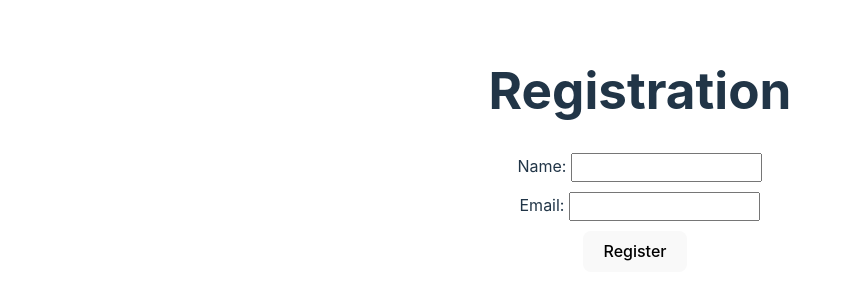
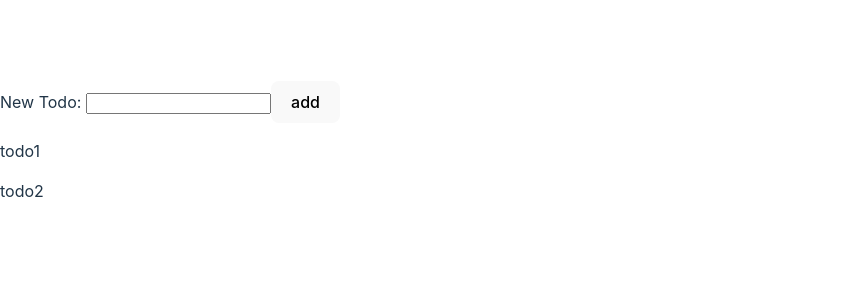
Before and after one commit to sksheikh/react-app, a React (Vite) app in the folder 02.react-icon/: page / in a window 1280 px wide. Shown: the part 250-550 px from the top of the page, without its empty margins (0-852 px from the left). Built offline with nearby package versions, Linux system fonts and the light colour scheme.

Commit message:
basic todo app with state lifting

```diff
--- a/02.react-icon/src/App.jsx
+++ b/02.react-icon/src/App.jsx
@@ -1,14 +1,20 @@
-import React from 'react'
-import Form from './Components/Form';
+import React, { useState } from 'react'
+import Todos from './Components/Todos'
+import NewTodo from './Components/NewTodo';
 
 export default function App() {
+  const todos = ['todo1','todo2'];
+  const [newTodos, setNewTodo] = useState(todos);
 
-  const handleChildData = (data) => {
-    console.log(data)
+  const handleNewTodo = (newTodo) => {
+    setNewTodo([...newTodos, newTodo]);
+    // console.log(newTodos);
   }
+
   return (
     <div >
-      <Form onChildData={handleChildData} />
+      <NewTodo onNewTodos={handleNewTodo}/>
+      <Todos todos={newTodos}/>
     </div>
   )
 }
--- /dev/null
+++ b/02.react-icon/src/Components/NewTodo.jsx
@@ -0,0 +1,28 @@
+import React, { useState } from 'react'
+
+export default function NewTodo({onNewTodos}) {
+
+  const [todo, setTodo] = useState('')
+
+  const handleChange = (e) => {
+    setTodo(e.target.value);
+  }
+
+  const handleSubmit = (e) => {
+    e.preventDefault();
+    onNewTodos(todo);
+    setTodo('');
+  }
+  return (
+    <div>
+      <form onSubmit={handleSubmit}>
+        <label htmlFor="new_todo">New Todo: </label>
+        <input type="text" name='new_todo'
+          id='new_todo'
+          value={todo}
+          onChange={handleChange} />
+        <button type="submit">add</button>
+      </form>
+    </div>
+  )
+}
--- /dev/null
+++ b/02.react-icon/src/Components/Todo.jsx
@@ -0,0 +1,9 @@
+import React from 'react'
+
+export default function Todo({todo}) {
+  return (
+    <div>
+      <p>{todo}</p>
+    </div>
+  )
+}
--- /dev/null
+++ b/02.react-icon/src/Components/Todos.jsx
@@ -0,0 +1,11 @@
+import React from 'react'
+import Todo from './Todo'
+
+export default function Todos({todos}) {
+  return (
+    <div>
+      {todos.map((todo, index) =>
+        <Todo key={index} todo={todo} />)}
+    </div>
+  )
+}
```
